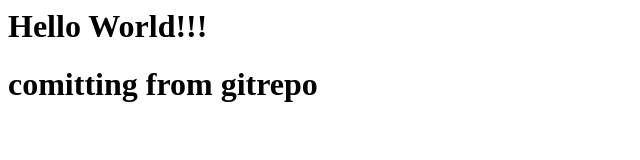
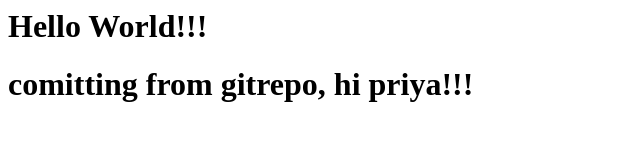
Before and after one commit to Priyarohith/webserver, a plain HTML site: page index.html in a window 1280 px wide. Shown: the whole page, without its empty margins (0-640 px from the left). Drawn offline with Linux system fonts and the light colour scheme.

Commit message:
Update index.html

```diff
--- a/index.html
+++ b/index.html
@@ -1,2 +1,2 @@
 <h1>Hello World!!!</h1>
-<h1>comitting from gitrepo</h1>
+<h1>comitting from gitrepo, hi priya!!!</h1>
```
